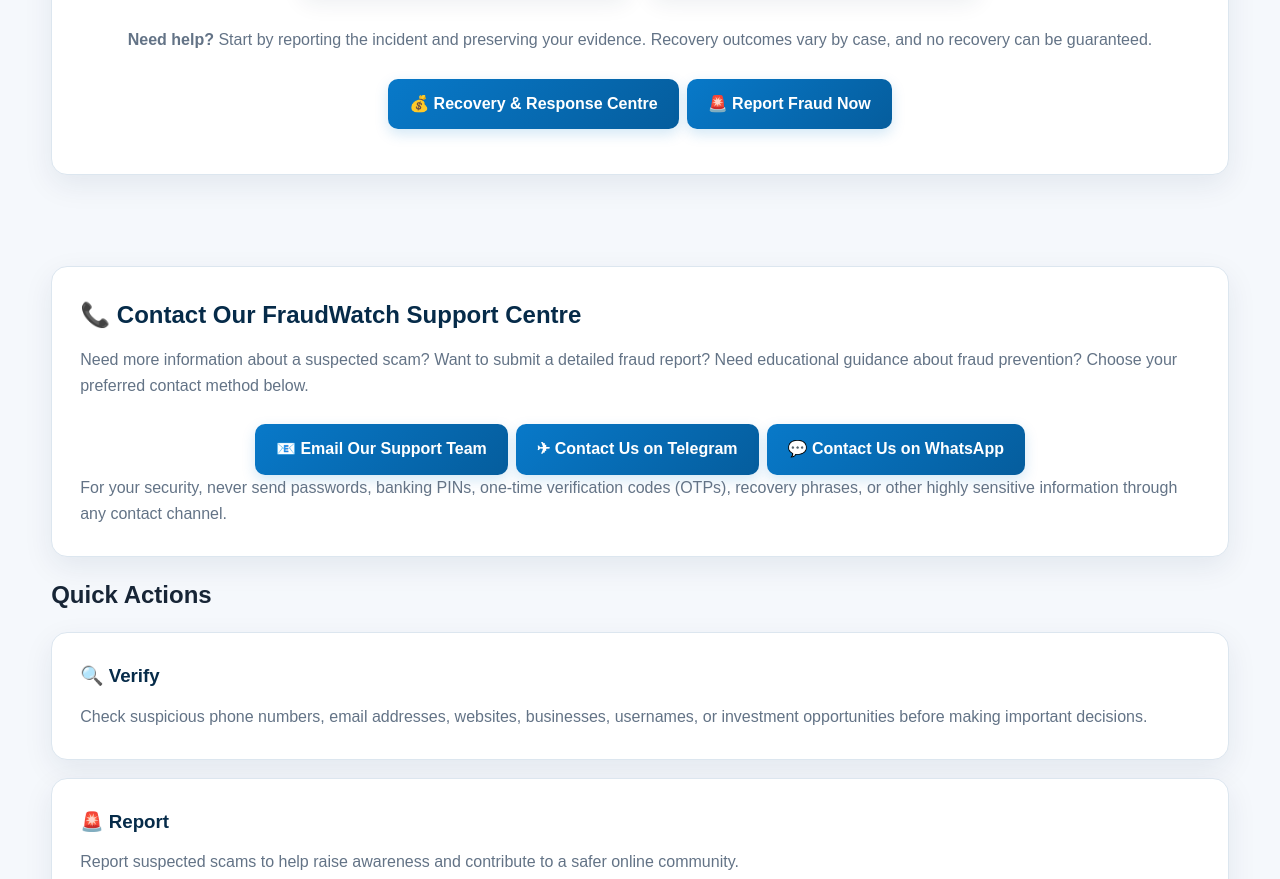
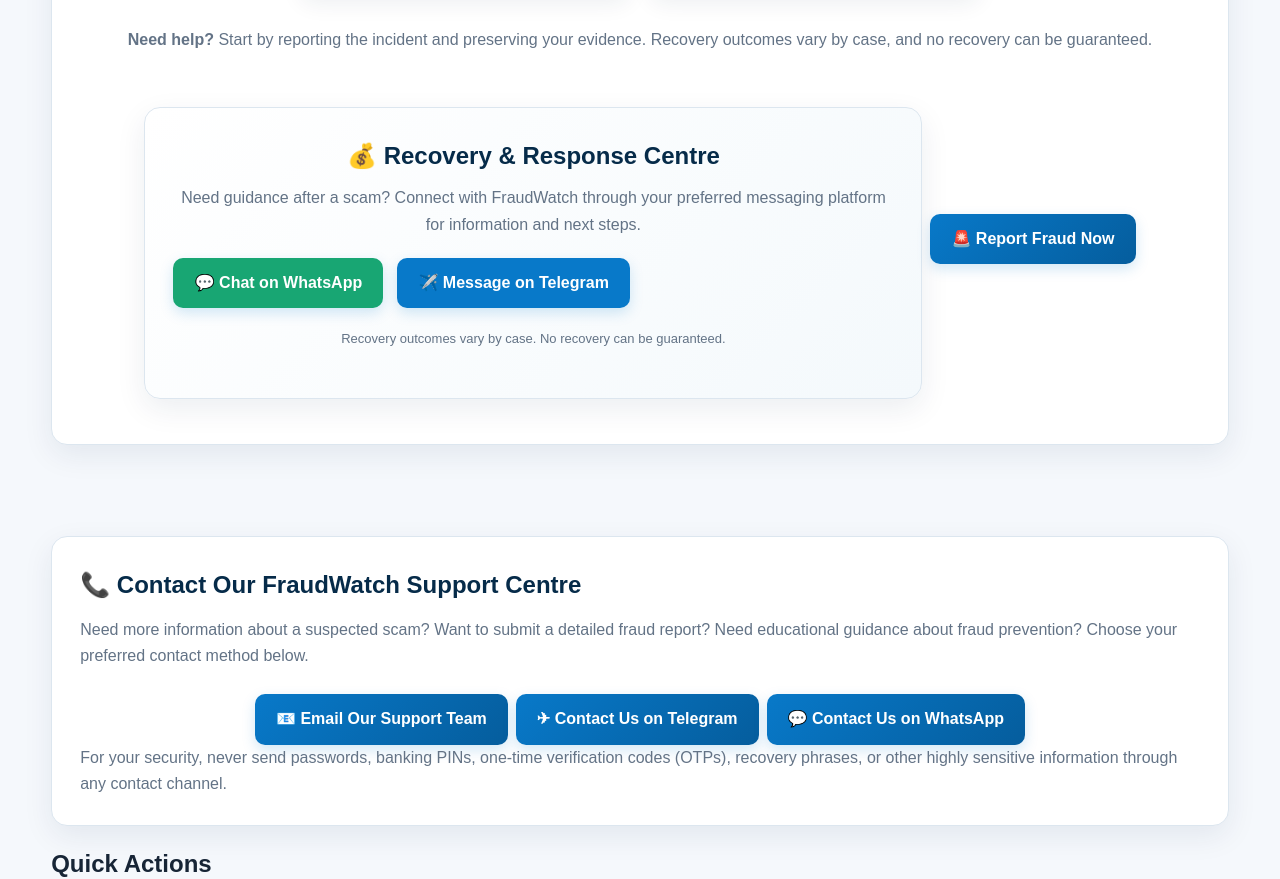
Before and after one commit to SAVEPLANETELONMUSK/FraudWatch, a plain HTML site: page index.html in a window 1280 px wide. Shown: the part 1241-2120 px from the top of the page. Drawn offline with Linux system fonts and the light colour scheme.

Commit message:
Improve recovery contact options

```diff
--- a/css/style.css
+++ b/css/style.css
@@ -529,3 +529,81 @@
         max-width: none;
     }
 }
+
+
+/* ===== Recovery Contact Centre ===== */
+
+.recovery-contact-panel {
+    margin-top: 28px;
+    padding: 28px;
+    border: 1px solid var(--fw-border);
+    border-radius: var(--fw-radius);
+    background: linear-gradient(135deg, #ffffff, #f4f9fc);
+    box-shadow: var(--fw-shadow);
+}
+
+.recovery-contact-panel h3 {
+    margin: 0 0 10px;
+    color: var(--fw-navy);
+    font-size: 24px;
+    font-weight: 800;
+}
+
+.recovery-contact-panel > p {
+    max-width: 720px;
+    margin-bottom: 20px;
+}
+
+.recovery-contact-buttons {
+    display: flex;
+    flex-wrap: wrap;
+    gap: 14px;
+    margin: 20px 0;
+}
+
+.recovery-contact-buttons .btn {
+    font-weight: 800;
+    min-width: 210px;
+    text-align: center;
+}
+
+.recovery-whatsapp {
+    background: var(--fw-green);
+}
+
+.recovery-whatsapp:hover {
+    background: #12875e;
+}
+
+.recovery-telegram {
+    background: var(--fw-blue);
+}
+
+.recovery-telegram:hover {
+    background: var(--fw-blue-dark);
+}
+
+.recovery-disclaimer {
+    margin: 14px 0 0;
+    font-size: 13px;
+    color: var(--fw-muted);
+}
+
+@media (max-width: 600px) {
+    .recovery-contact-panel {
+        padding: 22px;
+    }
+
+    .recovery-contact-panel h3 {
+        font-size: 21px;
+    }
+
+    .recovery-contact-buttons {
+        flex-direction: column;
+    }
+
+    .recovery-contact-buttons .btn {
+        width: 100%;
+        min-width: 0;
+    }
+}
--- a/index.html
+++ b/index.html
@@ -203,9 +203,33 @@
 
 <div class="hero-buttons">
 
-<a class="btn" href="recovery.html">
-💰 Recovery & Response Centre
-</a>
+<div class="recovery-contact-panel">
+    <h3>💰 Recovery & Response Centre</h3>
+    <p>
+        Need guidance after a scam? Connect with FraudWatch through your
+        preferred messaging platform for information and next steps.
+    </p>
+
+    <div class="recovery-contact-buttons">
+        <a class="btn recovery-whatsapp"
+           href="https://wa.me/message/LRRDS4HRBSPGD1"
+           target="_blank"
+           rel="noopener noreferrer">
+            💬 Chat on WhatsApp
+        </a>
+
+        <a class="btn recovery-telegram"
+           href="https://t.me/Fraudwatch_int"
+           target="_blank"
+           rel="noopener noreferrer">
+            ✈️ Message on Telegram
+        </a>
+    </div>
+
+    <p class="recovery-disclaimer">
+        Recovery outcomes vary by case. No recovery can be guaranteed.
+    </p>
+</div>
 
 <a class="btn" href="report.html">
 🚨 Report Fraud Now
```
